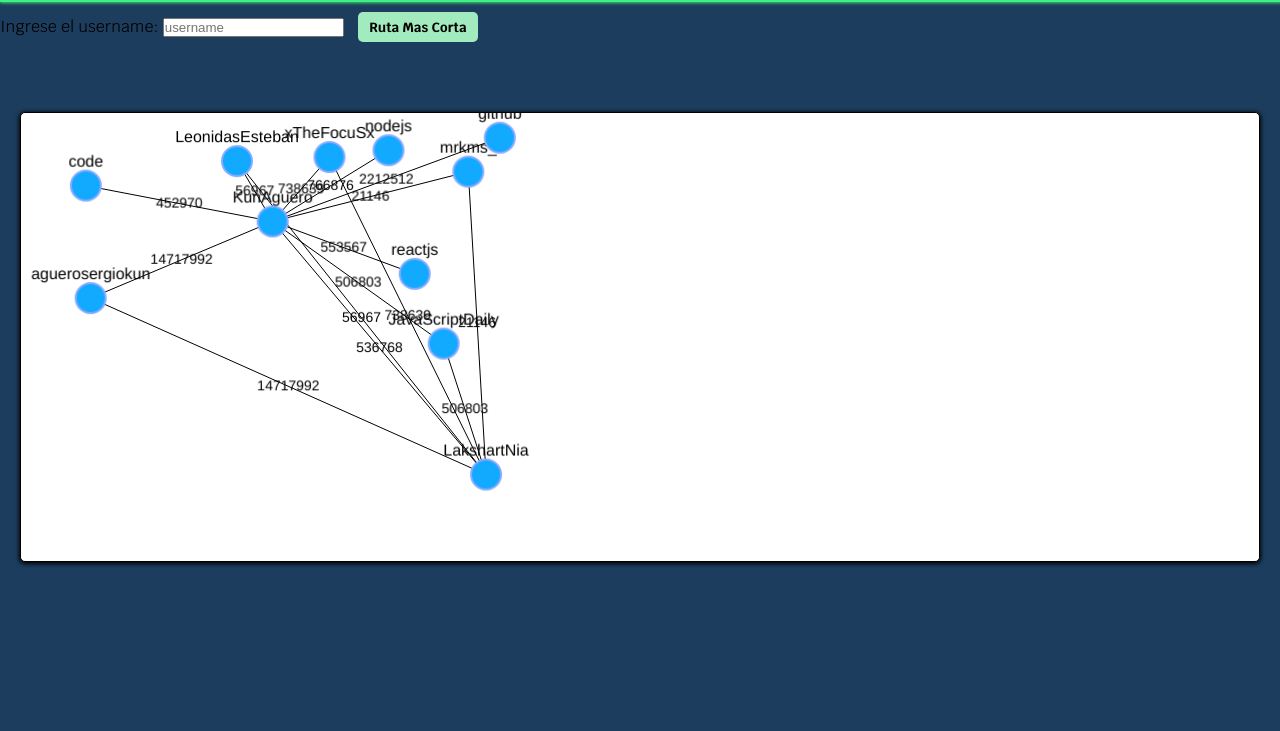
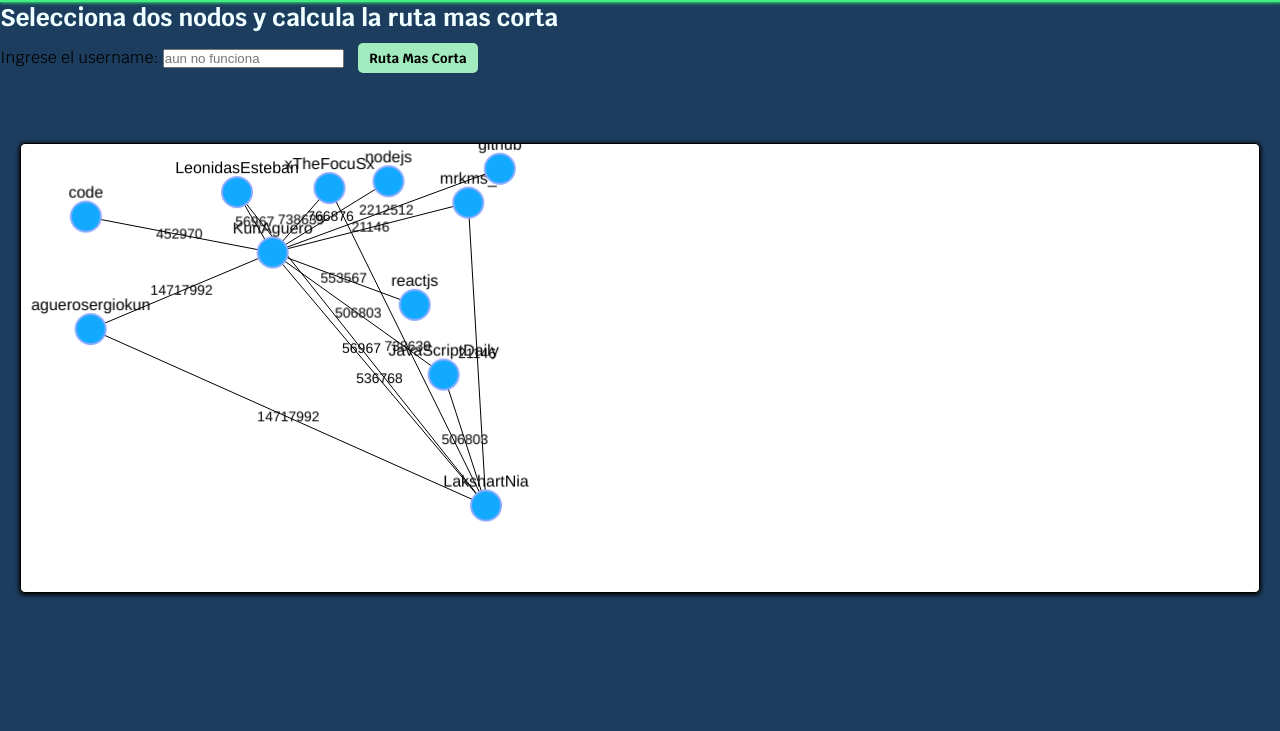
Before and after one commit to FrankzAlarcon/graphs, a website built with Vite: page index.html in a window 1280 px wide. Shown: the part 69-800 px from the top of the page. Built offline with nearby package versions, Linux system fonts and the light colour scheme.

Commit message:
refactor

```diff
--- a/index.html
+++ b/index.html
@@ -21,9 +21,10 @@
       </nav>
     </header>
     <section class="main-section">
+      <h2>Selecciona dos nodos y calcula la ruta mas corta</h2>
       <label for="username">
         <span>Ingrese el username: </span>
-        <input id="username" type="text" placeholder="username"/>
+        <input id="username" type="text" placeholder="aun no funciona"/>
       </label>
       <button class="ruta-mas-corta">Ruta Mas Corta</button>
     </section>
--- a/styles/style.css
+++ b/styles/style.css
@@ -82,3 +82,6 @@ a:hover, a:focus {
 .ruta-mas-corta:hover {
   box-shadow: 0px 0 5px 0 #a2ebbe;
 }
+h2 {
+  color: azure;
+}
```
